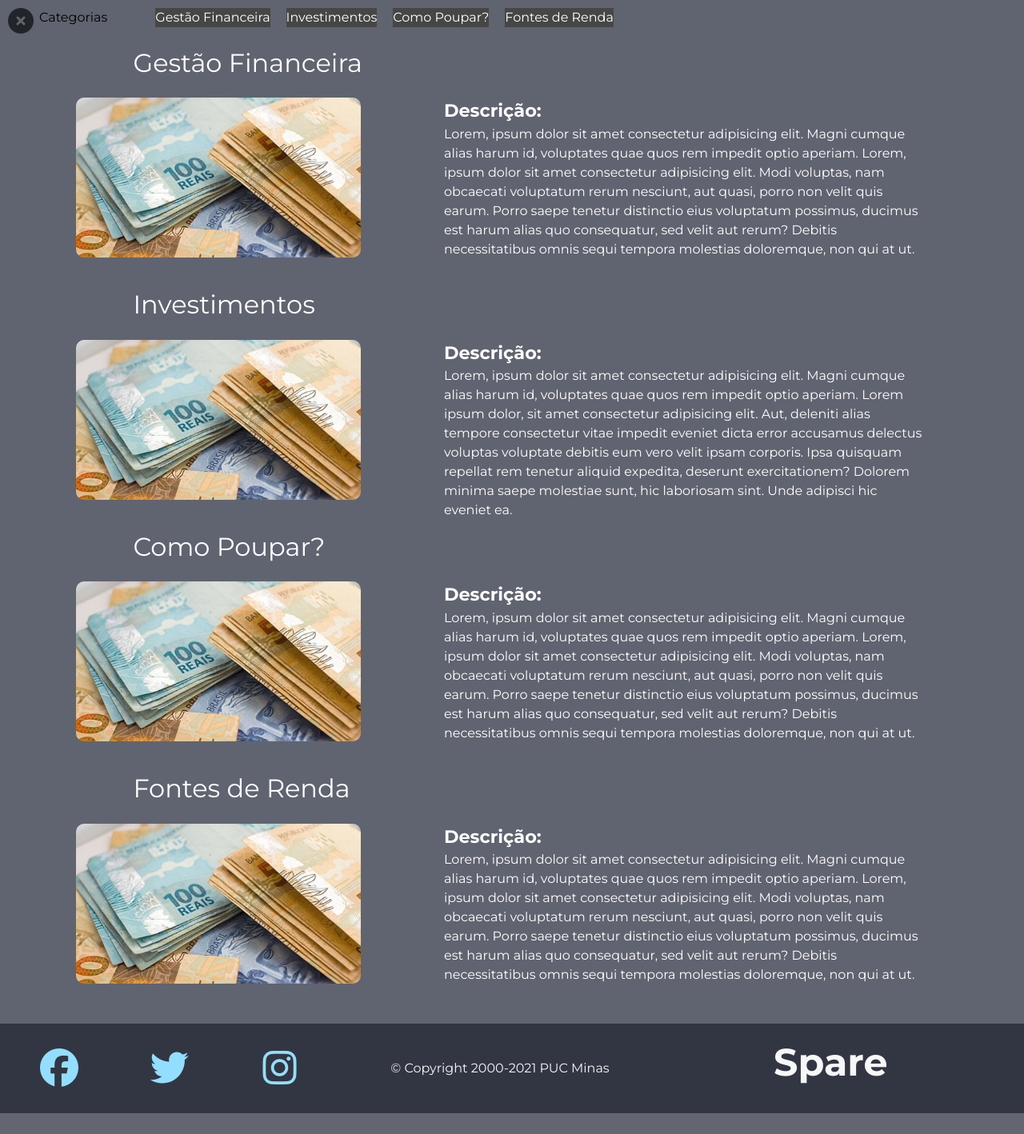
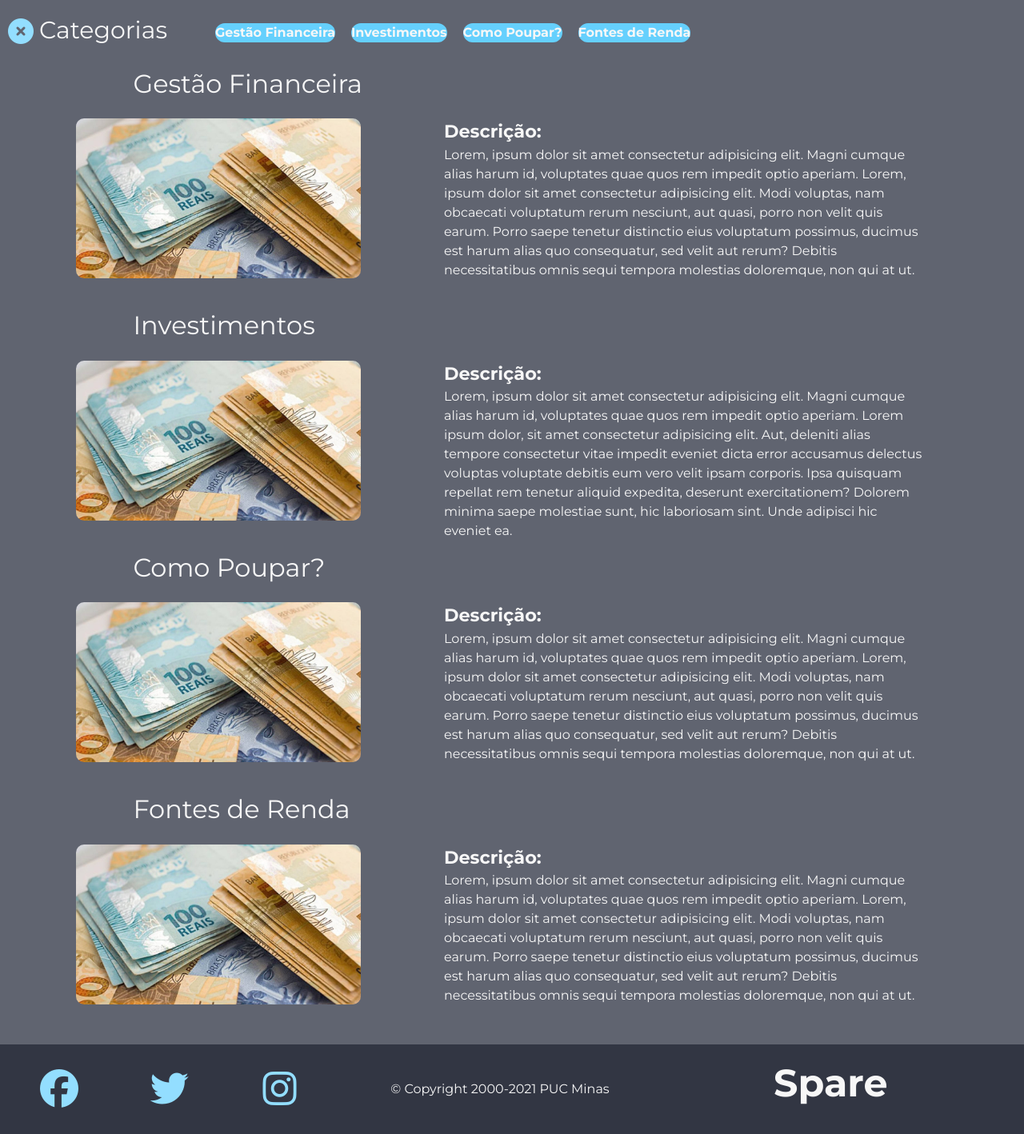
Before and after one commit to ICEI-PUC-Minas-PPLCC-TI/tiaw-ppl-cc-m-20211-grupo-10-financas, a PHP site: page /src/blog.html in a window 1280 px wide, after a click that opens the changed part. Shown: the part 100-1518 px from the top of the page at 80% size. Before the commit the page ends 1492 px from the top, so only its background shows below. Run offline with PHP 8.4, Linux system fonts and the light colour scheme; some libraries are stand-ins or nearby versions.

Commit message:
some details

```diff
--- a/src/styles/about_contact.css
+++ b/src/styles/about_contact.css
@@ -74,7 +74,7 @@ body {
     background-color: #65d0fd;
     border-color: #65d0fd;
     margin-top:0px;
-    width: 25%;
+    width: 30%;
 }
 
 .btn-primary:hover{
--- a/src/styles/blog.css
+++ b/src/styles/blog.css
@@ -8,23 +8,31 @@
 .categorias-icon {
   display: flex;
   flex-wrap: wrap;
+  color: #93deff;
 }
 .categorias p {
-  color: black;
+  color: #f7f7f7;
   margin-left: 7px;
+  margin-top: 5px;
+  font-size: 30px;
 }
 .categorias ul li {
   display: flex;
   list-style: none;
   margin-left: 20px;
-  background-color: rgb(71, 70, 70);
+}
+.lista1{
+  margin-top:12px;
+  font-weight: bold;
 }
 .lista1 a {
   text-decoration: none;
-  color: white;
+  color: #f7f7f7;
+  background-color: #65d0fd;
+  border-radius: 20px;
 }
 .lista1 a:hover {
-  color: lightblue;
+  color: #93deff;
 }
 /*Dropdown Categorias Ações*/
 #dropdown {
@@ -67,7 +75,7 @@ div.artigo p {
   max-width: 1030px;
   margin: 0 auto;
   margin-bottom: 24px;
-  color: white;
+  color: #f7f7f7;
 }
 img.img_artigo {
   max-width: 650px;
```
